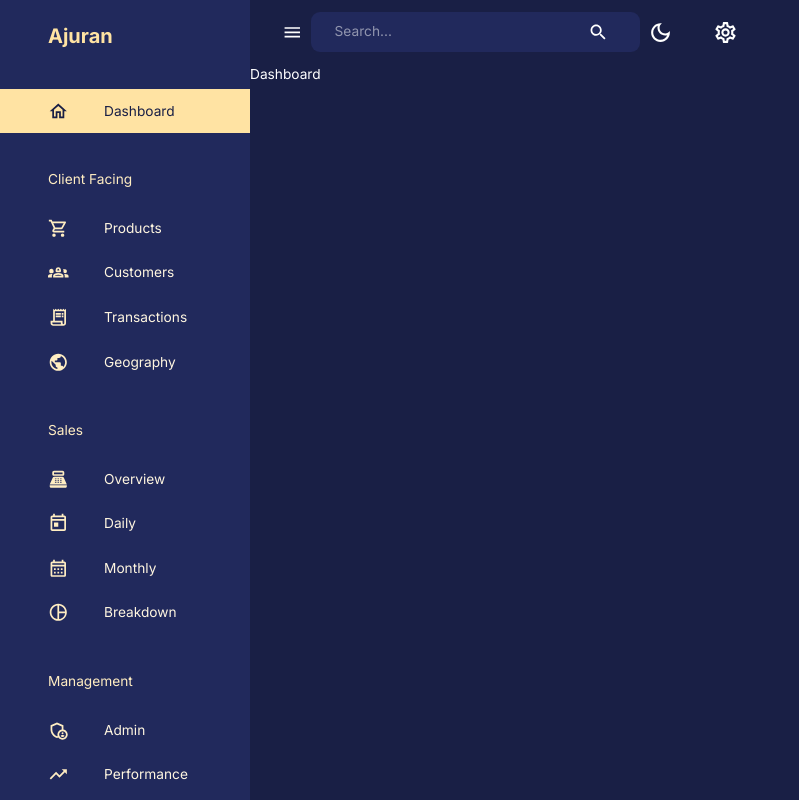
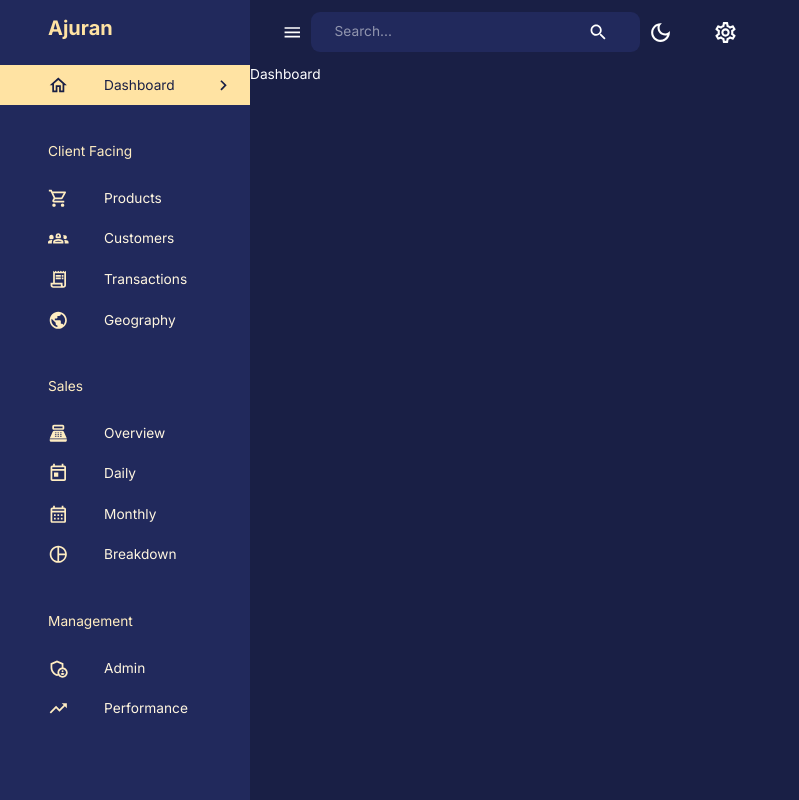
Before and after one commit to yasir-isse/admin-dashboard, a React (Vite) app in the folder client/: page /dashboard in a window 1280 px wide. Shown: the whole page, without its empty margins (0-799 px from the left). Built offline with nearby package versions, Linux system fonts and the light colour scheme.

Commit message:
fix overflow-y in sidebar

```diff
--- a/client/src/components/Sidebar.jsx
+++ b/client/src/components/Sidebar.jsx
@@ -90,7 +90,7 @@ const Sidebar = ({
         >
           <Box width="100%">
             {/* sidebar container */}
-            <Box m="1.5rem 2rem 2rem 3rem">
+            <Box m="1rem 2rem 1rem 3rem">
               {/* top section - logo & toggle icon */}
               <FlexBetween color={theme.palette.secondary.main}>
                 <Box display="flex" alignItems="center" gap="0.5rem">
@@ -98,11 +98,11 @@ const Sidebar = ({
                     Ajuran
                   </Typography>
                 </Box>
-                {!isNonMobile && (
+                {!isNonMobile ? (
                   <IconButton onClick={() => setIsSidebarOpen(!isSidebarOpen)}>
                     <ChevronLeft />
                   </IconButton>
-                )}
+                ) : null}
               </FlexBetween>
             </Box>
             {/* main section */}
@@ -136,6 +136,7 @@ const Sidebar = ({
                           active === lcText
                             ? theme.palette.primary[600]
                             : theme.palette.secondary[100],
+                        paddingBlock: "6px",
                       }}
                     >
                       <ListItemIcon
@@ -149,17 +150,15 @@ const Sidebar = ({
                       >
                         {icon}
                       </ListItemIcon>
-                      <ListItemText primary={text}>
-                        {active === lcText && (
-                          <ChevronRightOutlined sx={{ ml: "auto" }} />
-                        )}
-                      </ListItemText>
+                      <ListItemText primary={text} />
+                      {active === lcText && (
+                        <ChevronRightOutlined sx={{ ml: "auto" }} />
+                      )}
                     </ListItemButton>
                   </ListItem>
                 );
               })}
             </List>
-            div
           </Box>
         </Drawer>
       )}
```
